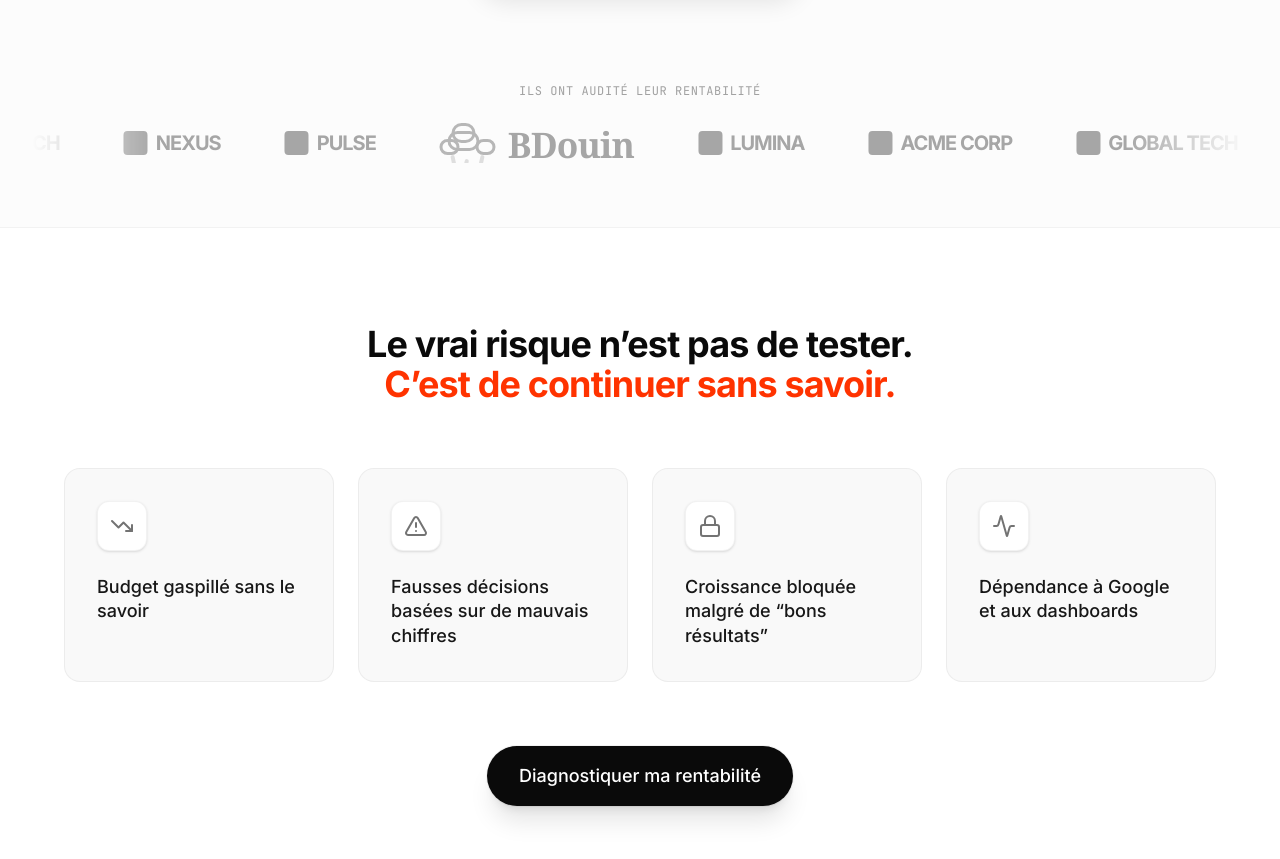
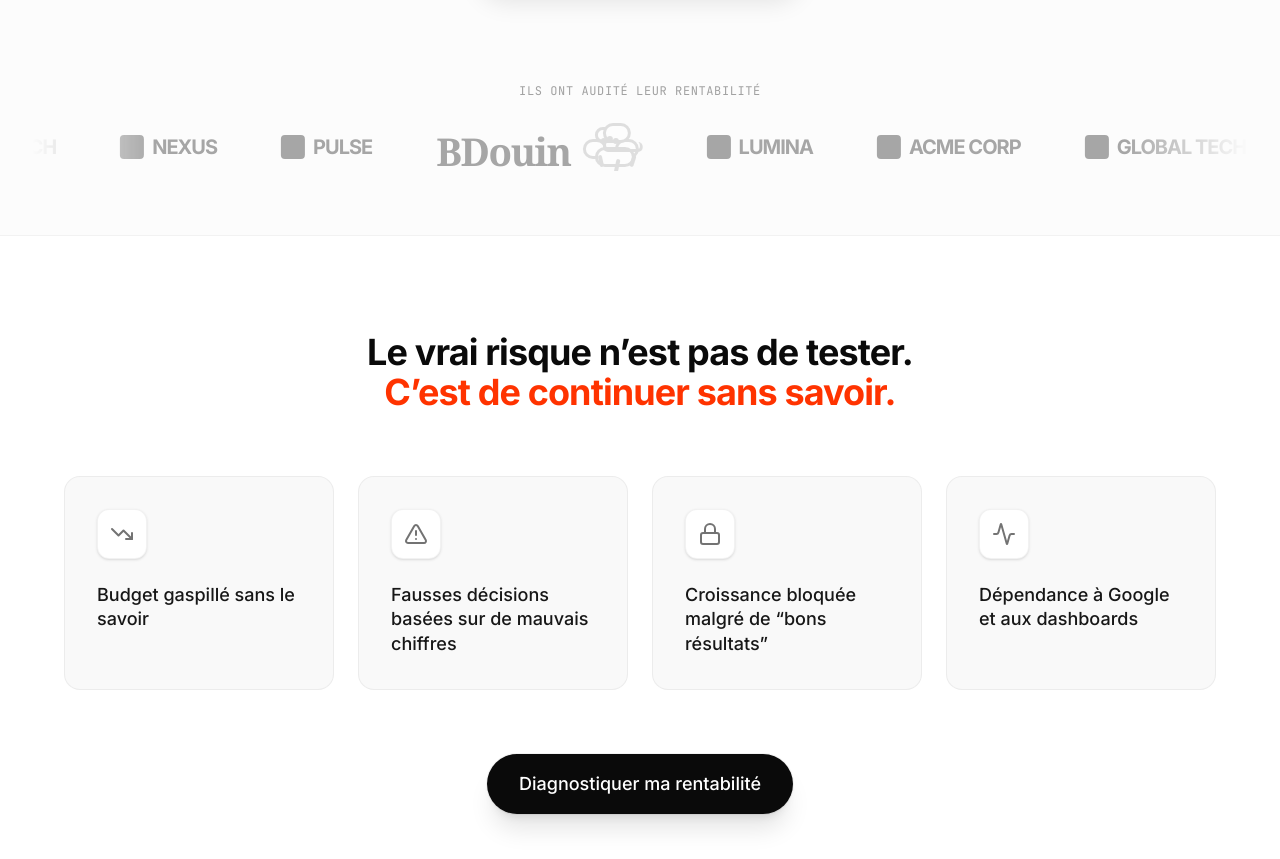
Before and after one commit to digitalfox703-rgb/Google-ads-LP, a Next.js app: page / in a window 1280 px wide. Shown: the part 1200-2059 px from the top of the page. Built offline with nearby package versions, Linux system fonts and the light colour scheme.

Commit message:
Refine BDouin marquee logo

```diff
--- a/components/Hero.tsx
+++ b/components/Hero.tsx
@@ -99,17 +99,24 @@ function LogoPlaceholder({ text }: { text: string }) {
 
 function BDouinLogo() {
   return (
-    <div className="flex items-end gap-3 text-neutral-800">
-      <div className="relative h-10 w-14 shrink-0 opacity-80">
-        <div className="absolute left-2 top-2 h-5 w-8 rounded-full border-[3px] border-neutral-800 bg-transparent" />
-        <div className="absolute left-0 top-4 h-4 w-5 rounded-full border-[3px] border-neutral-800 bg-transparent" />
-        <div className="absolute right-0 top-4 h-4 w-5 rounded-full border-[3px] border-neutral-800 bg-transparent" />
-        <div className="absolute left-3 top-0 h-5 w-6 rounded-full border-[3px] border-neutral-800 bg-transparent" />
-        <div className="absolute left-3 top-8 h-3 w-1 -rotate-12 rounded-full bg-neutral-400" />
-        <div className="absolute left-6 top-9 h-4 w-1 rotate-12 rounded-full bg-neutral-400" />
-        <div className="absolute left-10 top-8 h-3 w-1 rotate-12 rounded-full bg-neutral-400" />
+    <div className="flex items-end gap-2 text-neutral-800">
+      <span className="font-serif text-[2.4rem] font-semibold leading-none tracking-[-0.04em]">
+        BDouin
+      </span>
+      <div className="relative mb-1 h-11 w-16 shrink-0 opacity-80">
+        <div className="absolute left-4 top-1 h-4 w-7 rounded-full border-[3px] border-neutral-400 bg-white" />
+        <div className="absolute left-1 top-4 h-5 w-6 rounded-full border-[3px] border-neutral-400 bg-white" />
+        <div className="absolute right-1 top-4 h-5 w-6 rounded-full border-[3px] border-neutral-400 bg-white" />
+        <div className="absolute left-6 top-0 h-5 w-7 rounded-full border-[3px] border-neutral-400 bg-white" />
+        <div className="absolute left-4 top-6 h-5 w-10 rounded-full border-[3px] border-neutral-400 bg-white" />
+        <div className="absolute left-[22px] top-[15px] h-1.5 w-1.5 rounded-full bg-neutral-400" />
+        <div className="absolute left-[28px] top-[13px] h-1.5 w-1.5 rounded-full bg-neutral-400" />
+        <div className="absolute left-[34px] top-[15px] h-1.5 w-1.5 rounded-full bg-neutral-400" />
+        <div className="absolute left-[24px] top-[19px] h-2.5 w-10 rounded-full border-[3px] border-neutral-400 border-t-0" />
+        <div className="absolute left-5 top-8 h-3 w-1 -rotate-12 rounded-full bg-neutral-400" />
+        <div className="absolute left-9 top-9 h-4 w-1 rotate-12 rounded-full bg-neutral-400" />
+        <div className="absolute left-13 top-8 h-3 w-1 rotate-[18deg] rounded-full bg-neutral-400" />
       </div>
-      <span className="font-serif text-[2.2rem] font-semibold leading-none tracking-tight">BDouin</span>
     </div>
   );
 }
```
